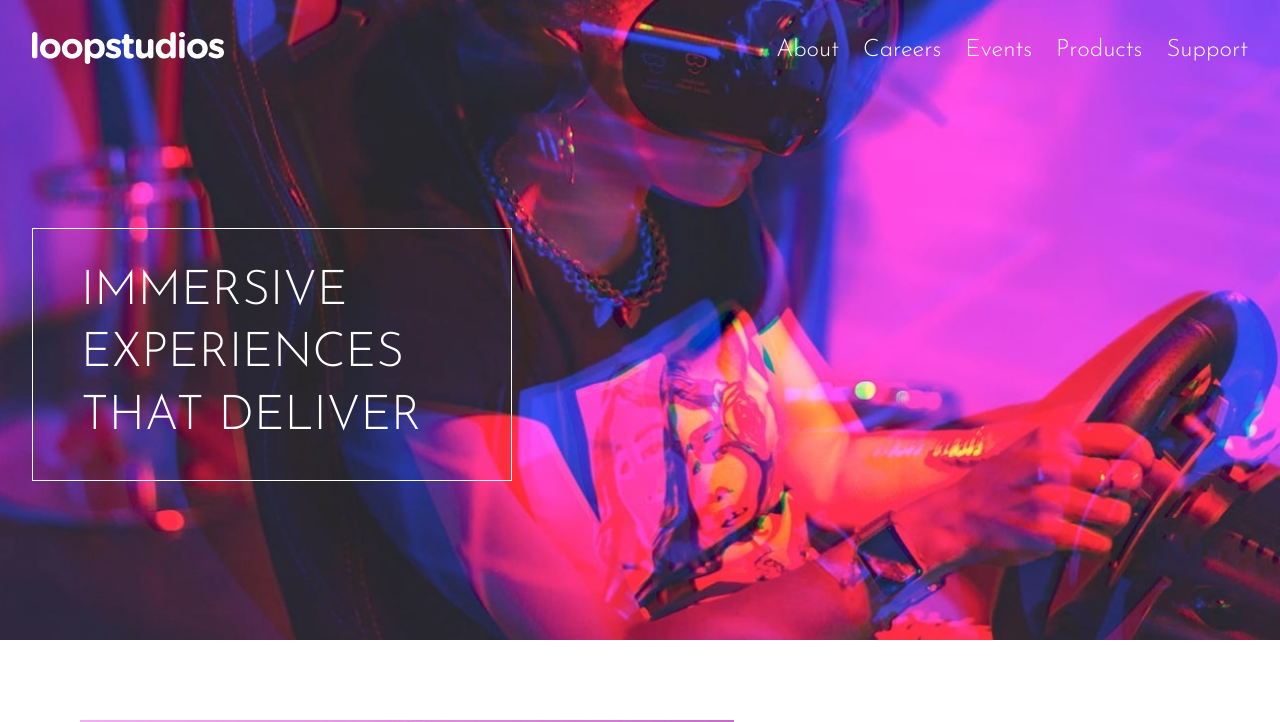
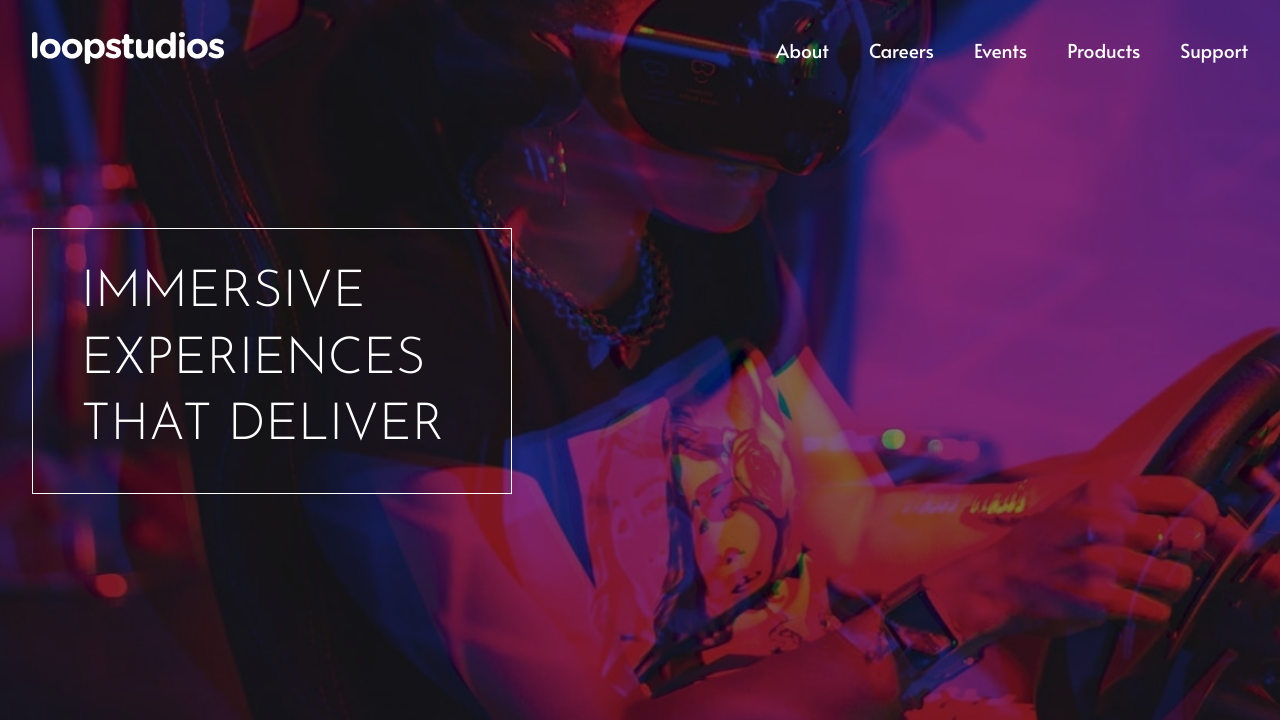
Before and after one commit to Batikann/loopstudios-landing-page-main, a plain HTML site: page index.html in a window 1280 px wide. Shown: the top 722 px of the page. Drawn offline with Linux system fonts and the light colour scheme.

Commit message:
update-1

```diff
--- a/style.css
+++ b/style.css
@@ -37,31 +37,38 @@ button{
 
 .header {
   background-image: url("images/mobile/image-hero.jpg");
-  min-height: 80vh;
+  min-height: 90vh;
   background-size: cover;
   background-repeat: no-repeat;
   background-position: center;
   padding: 2rem;
   display: flex;
   flex-direction: column;
+
 }
+
+
 
 .header-nav {
   width: 100%;
   display: flex;
   justify-content: space-between;
+
+
 }
 
 .header-box {
   border: 1px solid var(--white);
   color: white;
-  font-family: "Josefin Sans", sans-serif;
-  font-weight: 300;
-  font-size: 3rem;
+  font-size: 2rem;
   padding: 1rem;
   text-transform: uppercase;
   margin-top: 10rem;
   line-height: 1.3;
+  font-family: "Josefin Sans", sans-serif;
+  font-weight: 300;
+
+
 }
 
 .main {
@@ -198,6 +205,7 @@ button{
 .see-all-btn:hover{
   background-color: black;
   color: white;
+  transition: 0.8s;
 }
 
 .footer {
@@ -240,6 +248,16 @@ button{
 }
 
 @media (max-width: 912px) {
+
+   .header{
+    min-height: 80vh;
+   }
+
+   .header-box{
+    font-size: 2.2rem;
+    max-width: 400px;
+   }
+
   .nav-logo,
   .hamburger,
   .close {
@@ -277,6 +295,7 @@ button{
     top: 0;
     color: white;
     display: none;
+
   }
 
   .nav-menu {
@@ -297,6 +316,33 @@ button{
 }
 
 @media (min-width: 950px) {
+
+  .header::after{
+    content: '';
+    width: 100%;
+    position: absolute;
+    min-height: 90vh;
+    top: 0;
+    left: 0;
+    background-color: black;
+    opacity: 50%;
+  }
+
+  .header-nav{
+    position: relative;
+    z-index: 10;
+  }
+
+  .header-box{
+    position: relative;
+    z-index: 10;
+    font-size: 3.2rem;
+  }
+
+  .nav-menu li a{
+    font-size: 1.2rem;
+  }
+
   .hamburger {
     display: none !important;
   }
@@ -313,11 +359,11 @@ button{
   }
 
   .nav-menu{
-    font-family: "Josefin Sans", sans-serif;
-    font-weight: 300;
-    font-size: 1.2rem;
+    font-family: "Alata", sans-serif;
+    font-weight: 400;
+    font-size: 1rem;
     display: flex;
-    gap: 1.5rem;
+    gap: 2.5rem;
   }
 
   .header-nav {
@@ -362,6 +408,16 @@ button{
     cursor: pointer;
   }
 
+
+  .creations::before{
+    content: '';
+    position: absolute;
+    height: 100%;
+    width: 100%;
+    background-color: black;
+    opacity: 25%;
+  }
+
   .creations:hover::after{
     content: "";
     opacity: 55%;
@@ -372,6 +428,7 @@ button{
     left: 0;
     background-color: white;
   }
+
 
   .our-creations-main{
     grid-template-columns: repeat(4,1fr);
@@ -472,6 +529,10 @@ button{
     padding: 0 10rem;
   }
 
+  .header-box{
+    max-width: 600px;
+  }
+
 
   .section-1{
     padding:10rem;
@@ -514,7 +575,11 @@ button{
 @media(max-width:912px) and (min-width:768px){
   .header-box{
     max-width: 550px;
-    font-size: 3.5rem;
+    font-size:3rem;
+  }
+
+  .header{
+    min-height: 80vh;
   }
 }
 
```
